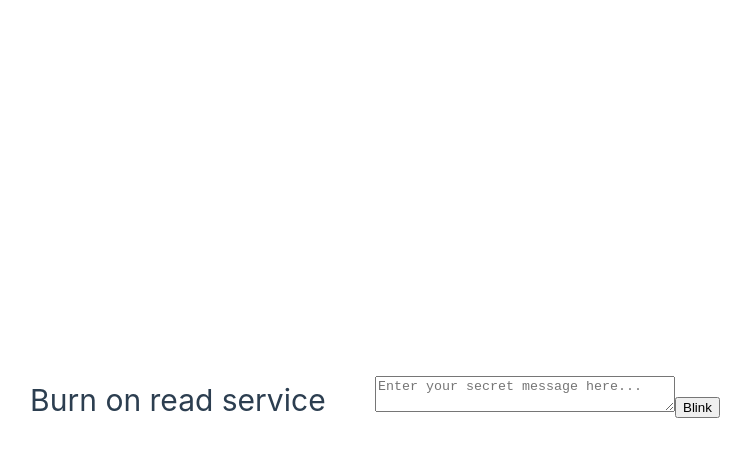
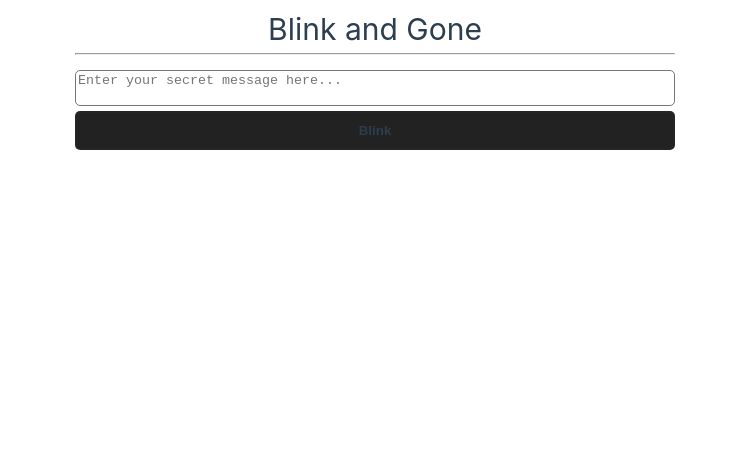
Before and after one commit to coding-bootcamps-eu/blink-and-gone, a Vue app in the folder frontend/: page / in a window 1280 px wide. Shown: the top 456 px of the page, without its empty margins (265-1016 px from the left). Built offline with nearby package versions, Linux system fonts and the light colour scheme; no server answers.

Commit message:
feat: added some styling for create-page and implemented a copy-btn + did some refactoring

```diff
--- a/frontend/src/App.vue
+++ b/frontend/src/App.vue
@@ -1,17 +1,12 @@
-<script setup lang="ts">
-import BlinkGone from '@/views/BlinkGone.vue'
-// @TODO: to be deleted... only for testing-purposes! --> start
-async function getData() {
-  const response = await fetch('http://localhost:3000/data')
-  const data = await response.json()
-  console.log(data)
+<template>
+  <main>
+    <RouterView />
+  </main>
+</template>
+
+<style scoped>
+main {
+  margin: 0 auto;
+  max-width: 600px;
 }
-
-getData()
-
-// <-- end
-</script>
-
-<template>
-  <RouterView />
-</template>
+</style>
--- a/frontend/src/assets/base.css
+++ b/frontend/src/assets/base.css
@@ -9,6 +9,9 @@
   --vt-c-black-mute: #282828;
 
   --vt-c-indigo: #2c3e50;
+
+  --vt-c-warn: #bf3030;
+  --vt-c-warn-soft: #bf303050;
 
   --vt-c-divider-light-1: rgba(60, 60, 60, 0.29);
   --vt-c-divider-light-2: rgba(60, 60, 60, 0.12);
@@ -32,6 +35,7 @@
 
   --color-heading: var(--vt-c-text-light-1);
   --color-text: var(--vt-c-text-light-1);
+  --color-btn: var(--vt-c-black-soft);
 
   --section-gap: 160px;
 }
@@ -47,6 +51,7 @@
 
     --color-heading: var(--vt-c-text-dark-1);
     --color-text: var(--vt-c-text-dark-2);
+    --color-btn: var(--vt-c-white-soft);
   }
 }
 
@@ -83,4 +88,5 @@ body {
   text-rendering: optimizeLegibility;
   -webkit-font-smoothing: antialiased;
   -moz-osx-font-smoothing: grayscale;
+  padding: 5px;
 }
--- a/frontend/src/assets/main.css
+++ b/frontend/src/assets/main.css
@@ -1,35 +1,31 @@
 @import './base.css';
 
-#app {
-  max-width: 1280px;
-  margin: 0 auto;
-  padding: 2rem;
-  font-weight: normal;
+button {
+  padding: 10px;
+  cursor: pointer;
+  border: 2px solid var(--color-border);
+  border-radius: 5px;
+  background-color: var(--color-btn);
+  color: var(--vt-c-indigo);
+  font-weight: bold;
 }
 
-a,
-.green {
-  text-decoration: none;
-  color: hsla(160, 100%, 37%, 1);
-  transition: 0.4s;
-  padding: 3px;
+button:hover:enabled {
+  border: 2px solid var(--color-border-hover);
+  background-color: var(--color-background-soft);
+  color: var(--vt-c-white);
 }
 
-@media (hover: hover) {
-  a:hover {
-    background-color: hsla(160, 100%, 37%, 0.2);
-  }
+button:disabled {
+  cursor: not-allowed;
+  background-color: var(--color-background-mute);
+  color: var(--color-text);
 }
 
-@media (min-width: 1024px) {
-  body {
-    display: flex;
-    place-items: center;
-  }
+.btn-text {
+  font-weight: bold;
+}
 
-  #app {
-    display: grid;
-    grid-template-columns: 1fr 1fr;
-    padding: 0 2rem;
-  }
+a {
+  color: currentColor;
 }
--- /dev/null
+++ b/frontend/src/components/ErrorMessageItem.vue
@@ -0,0 +1,33 @@
+<template>
+  <div class="container">
+    <h2 class="headline">Error!</h2>
+    <p class="text">
+      {{ text }}
+    </p>
+  </div>
+</template>
+
+<script setup lang="ts">
+import { defineProps } from 'vue'
+import '../assets/base.css'
+
+defineProps({
+  text: String
+})
+</script>
+
+<style scoped>
+.container {
+  border: 2px solid var(--vt-c-warn);
+  border-radius: 5px;
+  padding: 10px;
+  margin: 10px 0;
+  background-color: var(--vt-c-warn-soft);
+}
+.headline {
+  text-align: center;
+}
+.text {
+  text-align: justify;
+}
+</style>
--- a/frontend/src/components/FormItem.vue
+++ b/frontend/src/components/FormItem.vue
@@ -6,29 +6,27 @@
         id="secmess"
         placeholder="Enter your secret message here..."
       ></textarea>
-      <button type="submit">Blink</button>
+      <button type="submit" :disabled="showLink === true">
+        <span v-if="showLink === false" class="btn-text">Blink</span
+        ><span v-else>...and gone!</span>
+      </button>
     </form>
-    <div v-if="errorOccurred === true">
-      <h2>Fehler!</h2>
-      <p>
-        Bei der gewünschten Funktion ist leider ein Fehler aufgetreten. Bitte versuchen Sie es in
-        ein paar Minuten noch einmal.
-      </p>
-    </div>
-    <div v-if="showLink === true">
-      <h2>Your secret link</h2>
-      <a target="_blank" :href="secretLink">{{ secretLink }}</a>
-    </div>
+    <ErrorMessageItem v-if="errorOccurred === true" :text="errorText" />
+    <SecretLinkItem v-if="showLink === true" :secret-link="secretLink" />
   </main>
 </template>
 
 <script setup lang="ts">
+import ErrorMessageItem from '../components/ErrorMessageItem.vue'
+import SecretLinkItem from '../components/SecretLinkItem.vue'
 import { ref } from 'vue'
 
 interface ApiResponse {
   message: string
 }
 
+const errorText: string =
+  'Unfortunately, an error occurred with the desired function. Please try again in a few minutes.'
 const secretMessage = ref<string>('')
 let errorOccurred = ref<boolean>(false)
 let showLink = ref<boolean>(false)
@@ -64,6 +62,14 @@ function handleSubmit() {
 
 <style scoped>
 #secmess {
-  width: 300px;
+  width: 100%;
+  resize: none;
+  border-radius: 5px;
+  margin: 5px 0;
+}
+form {
+  display: flex;
+  flex-direction: column;
+  justify-content: center;
 }
 </style>
--- a/frontend/src/components/MessageItem.vue
+++ b/frontend/src/components/MessageItem.vue
@@ -1,11 +1,26 @@
 <template>
-  <div>
-    <p>{{ text }}</p>
+  <div class="container">
+    <h2 class="headline">{{ headline }}</h2>
+    <p class="text">{{ text }}</p>
   </div>
 </template>
 
 <script setup lang="ts">
 defineProps({
+  headline: String,
   text: String
 })
 </script>
+
+<style scoped>
+.container {
+  padding: 5px;
+  border: 2px solid white;
+}
+.headline {
+  text-align: center;
+}
+.text {
+  text-align: justify;
+}
+</style>
--- /dev/null
+++ b/frontend/src/components/SecretLinkItem.vue
@@ -0,0 +1,56 @@
+<template>
+  <div class="container">
+    <h2 class="headline">Your secret link:</h2>
+    <a target="_blank" :href="secretLink" class="link">{{ secretLink }}</a>
+    <div class="btn-container">
+      <button v-on:click="copy(secretLink!)">
+        <span v-if="copied === false" class="btn-text">Copy</span
+        ><span v-else class="btn-text">Copied ✅</span>
+      </button>
+    </div>
+  </div>
+</template>
+
+<script setup lang="ts">
+import { defineProps } from 'vue'
+import { ref } from 'vue'
+
+defineProps({
+  secretLink: String
+})
+
+let copied = ref<boolean>(false)
+
+async function copy(secretLink: string) {
+  try {
+    await navigator.clipboard.writeText(secretLink)
+    copied.value = true
+  } catch (error) {
+    console.log(error)
+  }
+}
+</script>
+
+<style scoped>
+.container {
+  border: 2px solid currentColor;
+  border-radius: 5px;
+  margin: 10px 0;
+  padding: 5px;
+  text-align: center;
+}
+.headline {
+  text-align: center;
+}
+.link {
+  font-size: small;
+}
+button {
+  width: 100%;
+  height: 40px;
+}
+.btn-container {
+  display: flex;
+  margin-top: 10px;
+}
+</style>
--- a/frontend/src/views/BlinkGone.vue
+++ b/frontend/src/views/BlinkGone.vue
@@ -3,6 +3,54 @@ import FormItem from '../components/FormItem.vue'
 </script>
 
 <template>
-  <h1>Burn on read service</h1>
-  <FormItem />
+  <h1 class="title"><span class="blink">Blink</span> and <span class="gone">Gone</span></h1>
+  <hr />
+  <FormItem class="form" />
 </template>
+
+<style scoped>
+.title {
+  text-align: center;
+}
+.blink {
+  animation: blink 2s forwards;
+}
+.gone {
+  display: inline-block;
+  animation: gone 4s forwards;
+}
+.form {
+  padding-top: 10px;
+}
+
+@keyframes blink {
+  0% {
+    opacity: 1;
+  }
+  50% {
+    opacity: 0;
+  }
+  100% {
+    opacity: 1;
+  }
+}
+@keyframes gone {
+  50% {
+    transform: translateX(-5px);
+  }
+  75% {
+    opacity: 0.5;
+  }
+  98% {
+    transform: translateX(600px);
+    opacity: 0;
+  }
+  99% {
+    transform: translateX(0);
+    opacity: 0;
+  }
+  100% {
+    opacity: 1;
+  }
+}
+</style>
```
Also changed, not shown: 2 other files (tests, documents, lock files or other folders).
